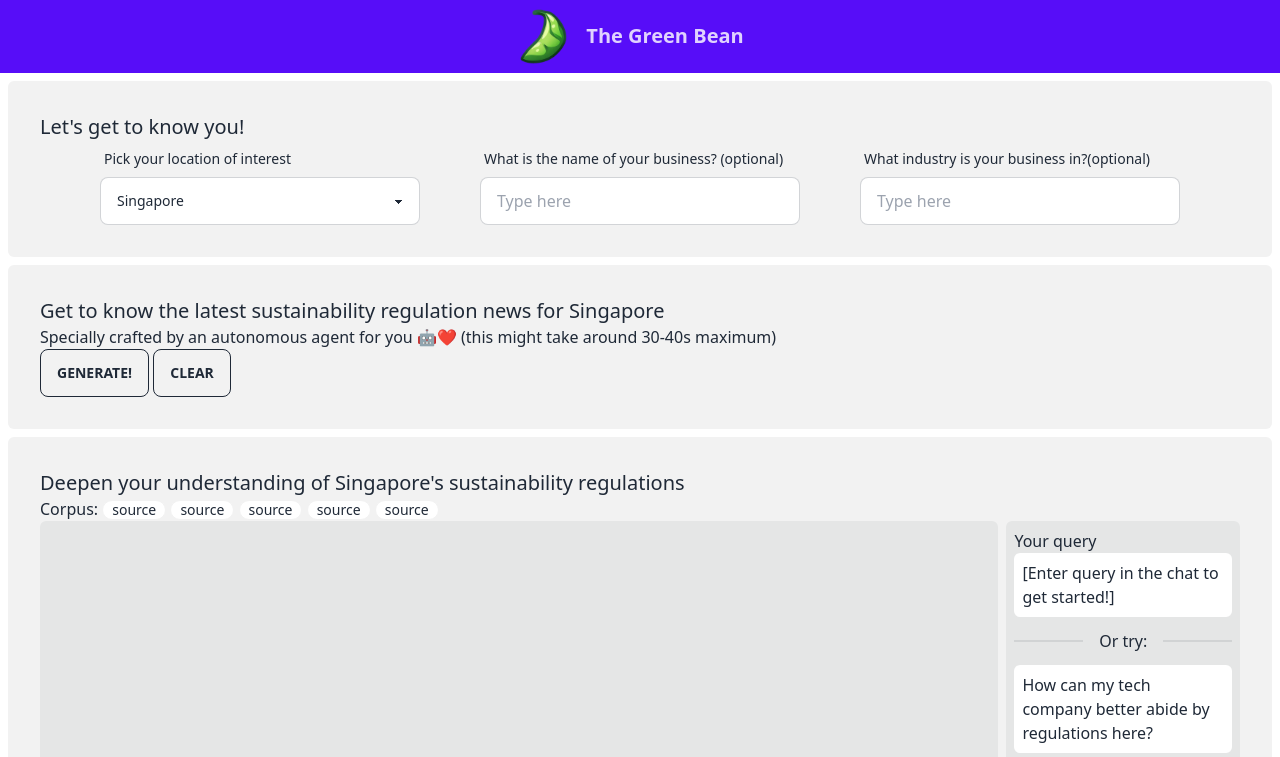
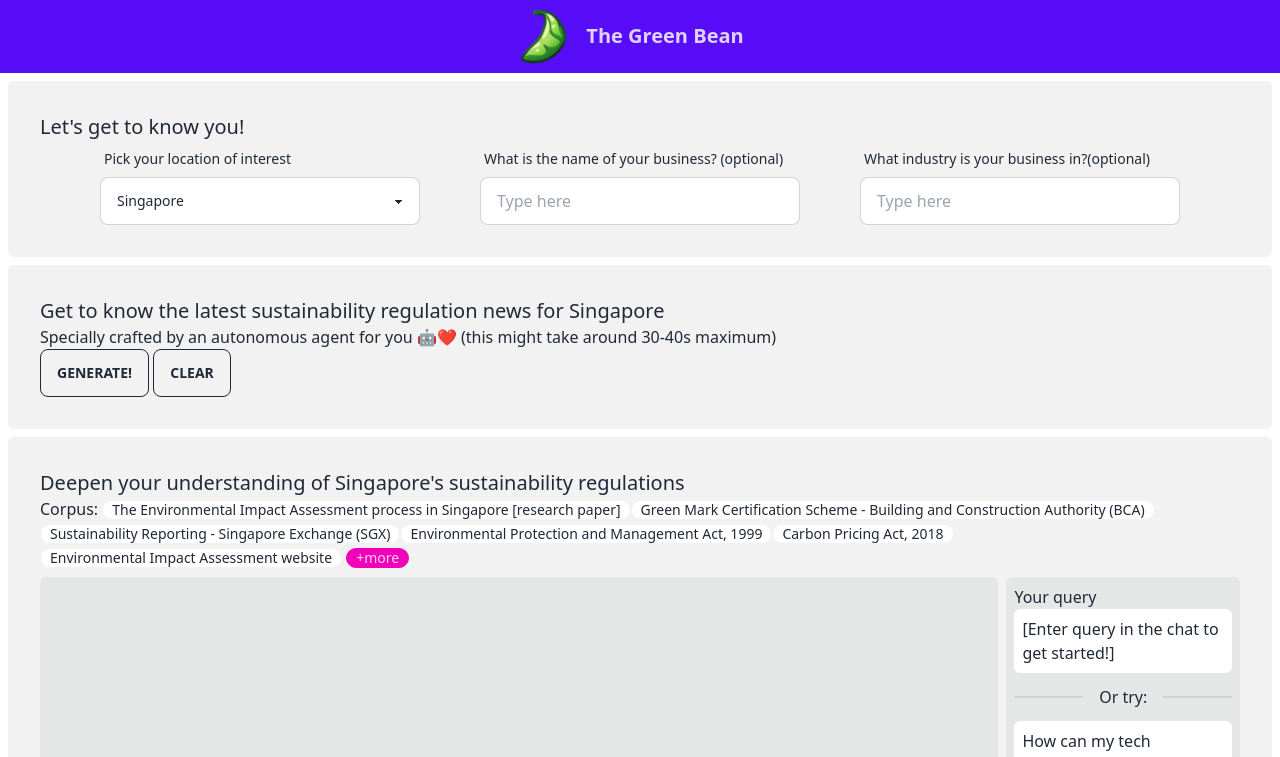
Before and after one commit to RohanGautam/green_bean, a Svelte app in the folder frontend/: page / in a window 1280 px wide. Shown: the top 757 px of the page. Built offline with nearby package versions, Linux system fonts and the light colour scheme.

Commit message:
add corpus list to site

```diff
--- a/frontend/src/App.svelte
+++ b/frontend/src/App.svelte
@@ -42,9 +42,43 @@
       "Are there any penalties for non-complaince with sustainability regulations?",
     ],
   };
+  // corpus list collected by python autonomous agent - brute force way to get about things
+  const country_corpus_map = {
+    India: [
+      "The Water (Prevention & Control of Pollution) Act, 1974 - 2",
+      "The Environment (Protection) Act, 1986",
+      "The E-Waste (Management and Handling) Rules, 2011",
+      "The Hazardous Waste (Management & Handling) Rules, 1989",
+      "The Water (Prevention & Control of Pollution) Act, 1974",
+      "The Air (Prevention & Control of Pollution) Act, 1981",
+      "Solid_Waste_Management_Rules",
+      "The National Green Tribunal Act, 2010",
+      "The Energy Conservation Act, 2001",
+      "The Plastic Waste Management Rules, 2016",
+      "Corporate Social Responsibility (CSR) Rules under the Companies Act, 2013",
+    ],
+    Singapore: [
+      "The Environmental Impact Assessment process in Singapore [research paper]",
+      "Green Mark Certification Scheme - Building and Construction Authority (BCA)",
+      "Sustainability Reporting - Singapore Exchange (SGX)",
+      "Environmental Protection and Management Act, 1999",
+      "Carbon Pricing Act, 2018",
+      "Environmental Impact Assessment website",
+    ],
+    USA: [
+      "Greenhouse Gas Reporting Programme, 2020",
+      "Conflict Minerals rule, 2012",
+      "EPA E-waste disposal guidelines",
+      "Endangered Species Act 1973",
+      "EPA Guidelines",
+      "Energy Information Administration guidelines, 2022",
+      "Operational Safety and Hazards Administration guide",
+    ],
+  };
 
   // utility functions
   function sleep(ms) {
+    // for testing purposes only
     return new Promise((resolve) => setTimeout(resolve, ms));
   }
   function serialize(obj) {
@@ -210,13 +244,12 @@
     <p class="text-xl">
       Deepen your understanding of {user_country}'s sustainability regulations
     </p>
-    <div>
+    <div class="mb-2">
       <span>Corpus: </span>
-      <span class="badge">source</span>
-      <span class="badge">source</span>
-      <span class="badge">source</span>
-      <span class="badge">source</span>
-      <span class="badge">source</span>
+      {#each country_corpus_map[user_country] as src_name}
+        <span class="badge">{src_name}</span>
+      {/each}
+      <div class="badge badge-secondary">+more</div>
     </div>
     <div class="grid-container grid grid-cols-5 gap-2">
       <div
```
